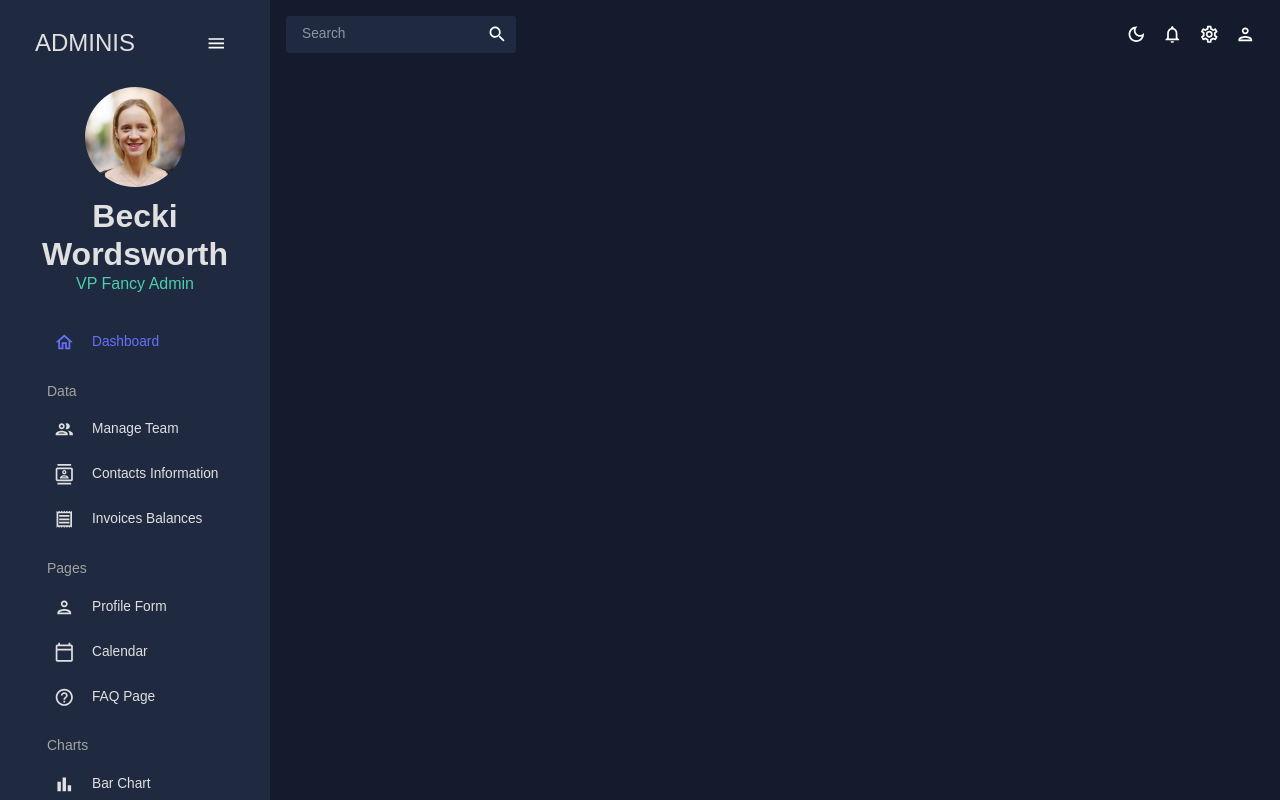
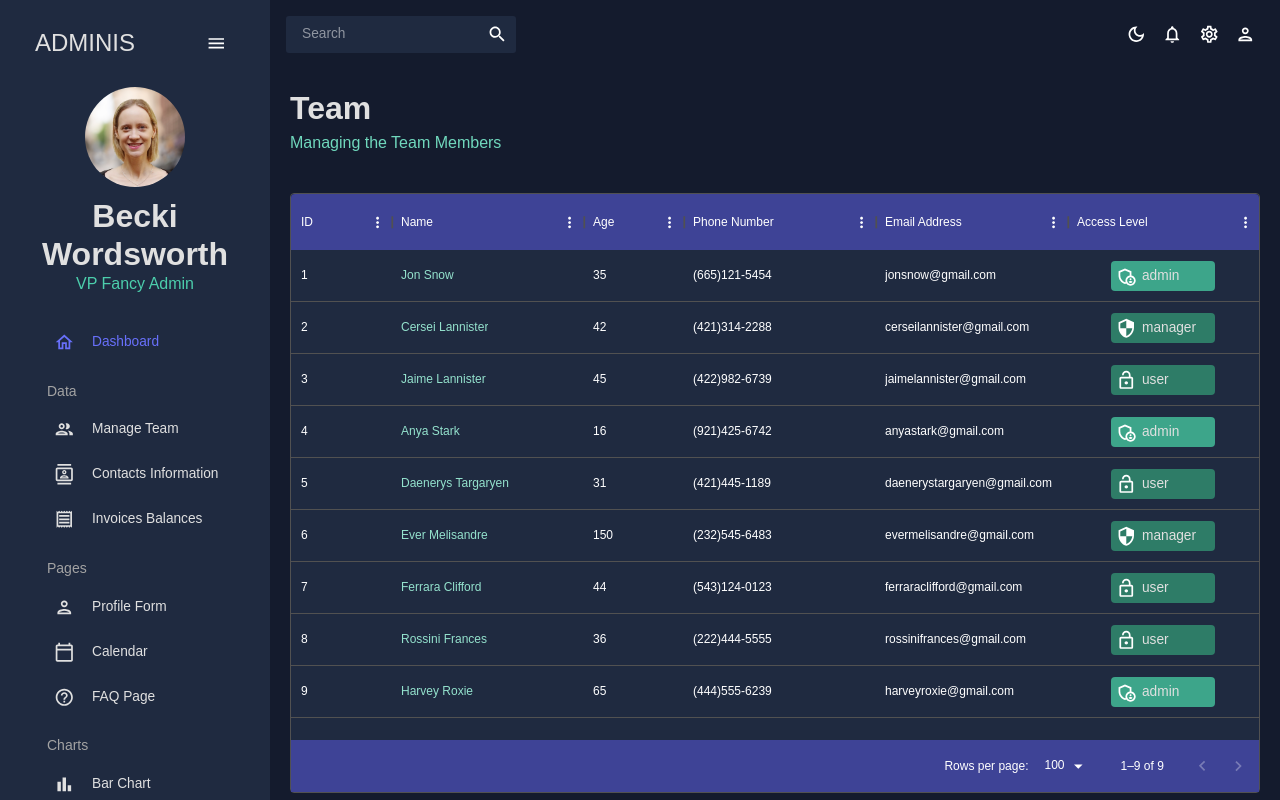
Before and after one commit to BeckiWordsworth/classic-dashboard, a React (Create React App) app: page /team in a window 1280 px wide. Built offline with nearby package versions, Linux system fonts and the light colour scheme.

Commit message:
Teams page

```diff
--- a/src/App.js
+++ b/src/App.js
@@ -4,7 +4,7 @@
 import Topbar from "./components/common/Topbar";
 import Sidebar from "./components/common/Sidebar";
 import Dashboard from "./scenes/dashboard";
-// import Team from "./scenes/team";
+import Team from "./scenes/team";
 // import Invoices from "./scenes/invoices";
 // import Contacts from "./scenes/contacts";
 // import Bar from "./scenes/bar";
@@ -28,8 +28,8 @@
             <Topbar />
             <Routes>
               <Route path="/" element={<Dashboard />} />
-              {/* <Route path="/team" element={<Team />} />
-              <Route path="/contacts" element={<Contacts />} />
+              <Route path="/team" element={<Team />} />
+              {/* <Route path="/contacts" element={<Contacts />} />
               <Route path="/invoices" element={<Invoices />} />
               <Route path="/form" element={<Form />} />
               <Route path="/bar" element={<Bar />} />
--- a/src/scenes/dashboard/index.jsx
+++ b/src/scenes/dashboard/index.jsx
@@ -1,7 +1,15 @@
 import React from "react";
+import Header from "../../components/common/Header";
+import { Box, Typography, useTheme } from "@mui/material";
 
 const Dashboard = () => {
-  return <div>Dashboard</div>;
+  return (
+    <Box m="20px">
+      <Box display="flex" justifyContent={"space-between"} alignItems="center">
+        <Header title="DASHBOARD" subtitle="Welcome to your data" />
+      </Box>
+    </Box>
+  );
 };
 
 export default Dashboard;
--- /dev/null
+++ b/src/scenes/team/index.jsx
@@ -0,0 +1,82 @@
+import React from "react";
+import { Box, Typography, useTheme } from "@mui/material";
+import { DataGrid } from "@mui/x-data-grid";
+import { tokens } from "../../theme";
+import { mockDataTeam } from "../../data/mockData";
+import AdminPanelSettingsOutlined from "@mui/icons-material/AdminPanelSettingsOutlined";
+import LockOpenOutlinedIcon from "@mui/icons-material/LockOpenOutlined";
+import SecurityOutlined from "@mui/icons-material/SecurityOutlined";
+import Header from "../../components/common/Header";
+
+const Team = () => {
+  const theme = useTheme();
+  const colors = tokens(theme.palette.mode);
+
+  const columns = [
+    { field: "id", headerName: "ID" },
+    { field: "name", headerName: "Name", flex: 1, cellClassName: "name-column--cell" },
+    { field: "age", headerName: "Age", type: "number", headerAlign: "left", align: "left" },
+    { field: "phone", headerName: "Phone Number", flex: 1 },
+    { field: "email", headerName: "Email Address", flex: 1 },
+    {
+      field: "access",
+      headerName: "Access Level",
+      flex: 1,
+      renderCell: ({ row: { access } }) => {
+        return (
+          <Box
+            width="60%"
+            m="0 auto"
+            p="5px"
+            display="flex"
+            backgroundColor={access === "admin" ? colors.greenAccent[600] : colors.greenAccent[700]}
+            borderRadius="4px"
+          >
+            {access === "admin" && <AdminPanelSettingsOutlined />}
+            {access === "manager" && <SecurityOutlined />}
+            {access === "user" && <LockOpenOutlinedIcon />}
+            <Typography color={colors.grey[100]} sx={{ ml: "5px" }}>
+              {access}
+            </Typography>
+          </Box>
+        );
+      },
+    },
+  ];
+
+  return (
+    <Box m="20px">
+      <Header title="Team" subtitle="Managing the Team Members" />
+      <Box
+        m="40px 0 0 0"
+        height="75vh"
+        sx={{
+          "& .MuiDataGrod-root": {
+            border: "none",
+          },
+          "& .MuiDataGrid-cell": {
+            borderBottom: "none",
+          },
+          "& .name-column--cell": {
+            color: colors.greenAccent[300],
+          },
+          "& .MuiDataGrid-columnHeaders": {
+            backgroundColor: colors.blueAccent[700],
+            borderBottom: "none",
+          },
+          "& .MuiDataGrid-virtualScroller": {
+            backgroundColor: colors.primary[400],
+          },
+          "& .MuiDataGrid-footerContainer": {
+            borderTop: "none",
+            backgroundColor: colors.blueAccent[700],
+          },
+        }}
+      >
+        <DataGrid rows={mockDataTeam} columns={columns} />
+      </Box>
+    </Box>
+  );
+};
+
+export default Team;
```
